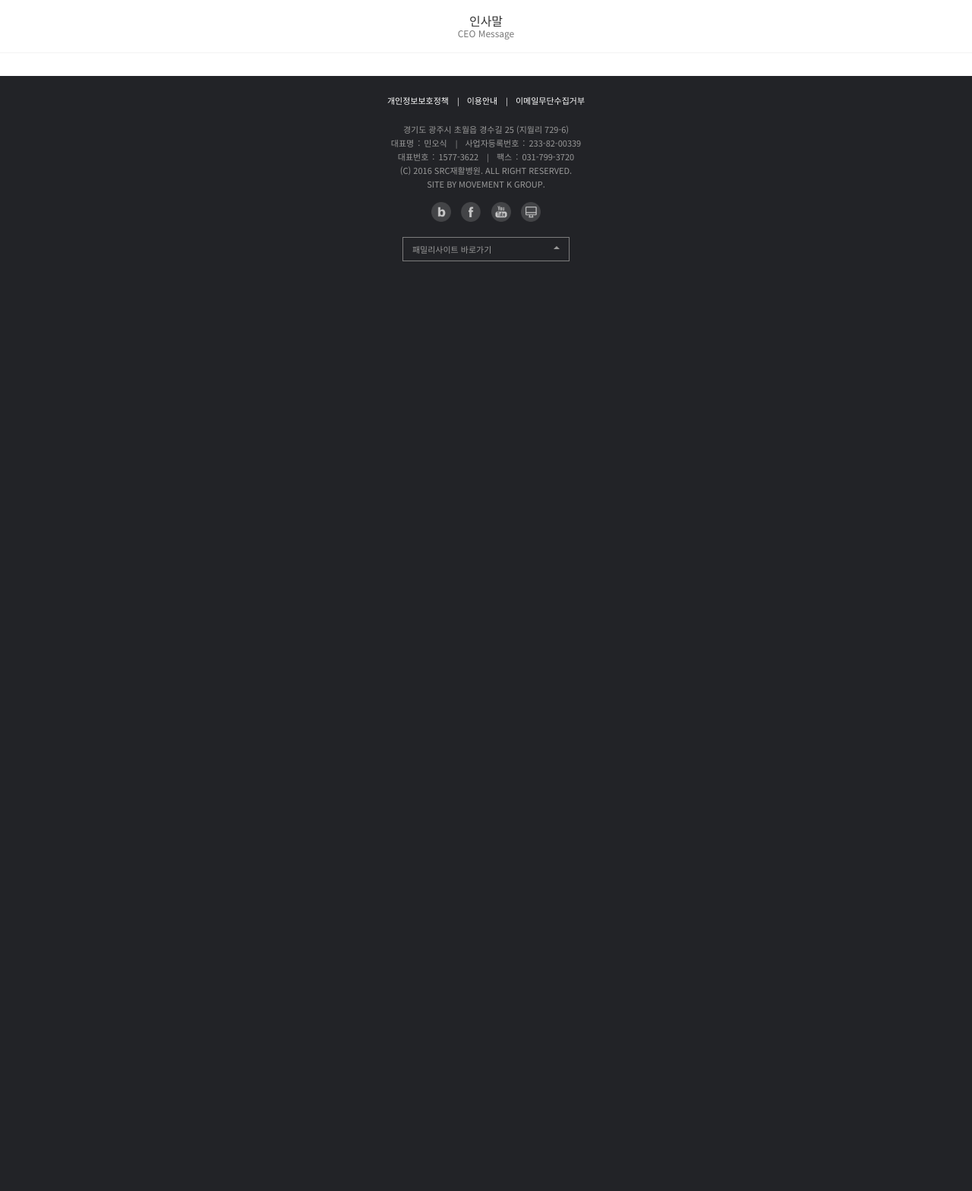
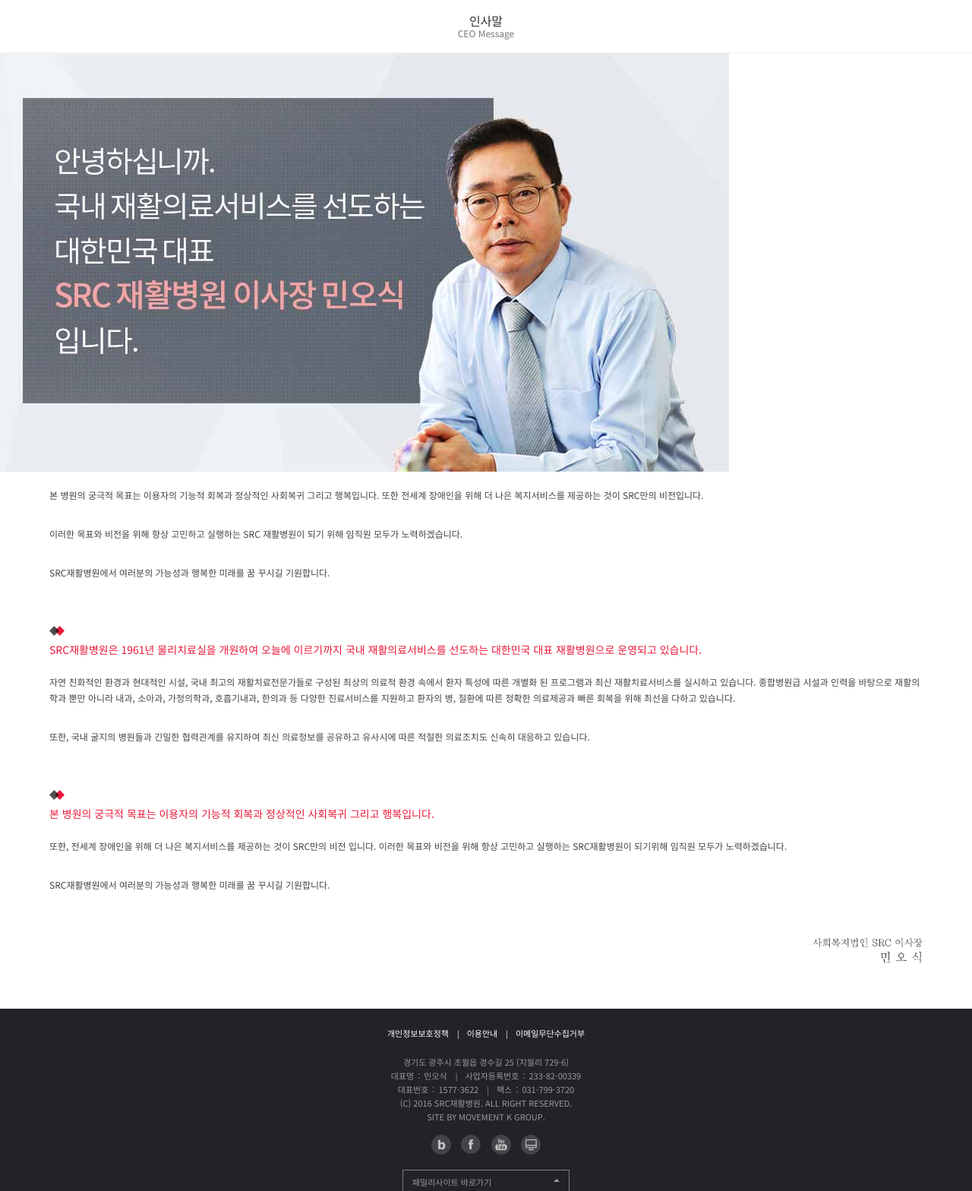
Before and after one commit to jjaekong/src, a PHP site: page /mobile/introduce/greeting.php in a window 1280 px wide. Shown: the part 77-1645 px from the top of the page at 76% size. Before the commit the page ends 421 px from the top, so only its background shows below. Run offline with PHP 8.4, Linux system fonts and the light colour scheme; some libraries are stand-ins or nearby versions.

Commit message:
병원소개 > 인사말 완료.

```diff
--- a/mobile/introduce/greeting.php
+++ b/mobile/introduce/greeting.php
@@ -10,32 +10,75 @@
 				<small>CEO Message</small>
 			</h2>
 		</div>
-		<section class="">
+		<section class="ceo-message">
 			<div class="section-header">
-
+				<h4>
+					<img class="img-responsive" src="/mobile/images/introduce/ceo_img.jpg" alt="안녕하십니까. 국내 재활의료서비스를 선도하는 대한민국 대표 SRC 재활병원 이사장 민오식 입니다." >
+				</h4>
 			</div>
-			<div class="section-content">
-
+			<div class="section-centent">
+			<div class="container">
+				<p>
+					본 병원의 궁극적 목표는 이용자의 기능적 회복과 정상적인 사회복귀 그리고 행복입니다.
+					또한 전세계 장애인을 위해 더 나은 복지서비스를 제공하는 것이 SRC만의 비전입니다.
+				</p>
+				<p>
+					이러한 목표와 비전을 위해 항상 고민하고 실행하는
+					SRC 재활병원이 되기 위해 임직원 모두가 노력하겠습니다.
+				</p>
+				<p>
+					SRC재활병원에서 여러분의 가능성과 행복한 미래를 꿈 꾸시길 기원합니다.
+				</p>
+			</div>
 			</div>
 		</section>
-		<section class="">
+		<div class="container">
+			<section class="intro">
 				<div class="section-header">
-
+					<h3>SRC재활병원은 1961년 물리치료실을 개원하여 오늘에 이르기까지 국내 재활의료서비스를 선도하는 대한민국 대표 재활병원으로 운영되고 있습니다.</h3>
 				</div>
-			<div class="section-content">
-
+				<div class="section-centent">
+					<p>
+						자연 친화적인 환경과 현대적인 시설, 국내 최고의 재활치료전문가들로 구성된 최상의 의료적 환경 속에서
+						환자 특성에 따른 개별화 된 프로그램과 최신 재활치료서비스를 실시하고 있습니다.
+						종합병원급 시설과 인력을 바탕으로 재활의학과 뿐만 아니라 내과, 소아과, 가정의학과, 호흡기내과, 한의과 등 다양한
+						진료서비스를 지원하고 환자의 병, 질환에 따른 정확한 의료제공과 빠른 회복을 위해 최선을 다하고 있습니다.
+					</p>
+					<p>
+						또한, 국내 굴지의 병원들과 긴밀한 협력관계를 유지하여 최신 의료정보를 공유하고 유사시에 따른 적절한 의료조치도 신속히 대응하고 있습니다.
+					</p>
 				</div>
 			</section>
-		<section class="">
+			<section class="recovery">
 				<div class="section-header">
-
+					<h3>본 병원의 궁극적 목표는 이용자의 기능적 회복과 정상적인 사회복귀 그리고 행복입니다.</h3>
 				</div>
-			<div class="section-content">
-
+				<div class="section-centent">
+					<p>
+						또한, 전세계 장애인을 위해 더 나은 복지서비스를 제공하는 것이 SRC만의 비전 입니다.
+						이러한 목표와 비전을 위해 항상 고민하고 실행하는 SRC재활병원이 되기위해 임직원 모두가 노력하겠습니다.
+					</p>
+					<p>
+						SRC재활병원에서 여러분의 가능성과 행복한 미래를 꿈 꾸시길 기원합니다.
+					</p>
 				</div>
 			</section>
+			<p>
+				<img class="img-responsive" src="/mobile/images/introduce/src_ceo.png" alt="사회복지법인 SRC 이사장 민 오 식">
+			</p>
+		</div>
 	</main>
 <style>
+/* greeting */
+/* ceo-message */
+.introduce.greeting p {font-size:12px; color:#444; line-height:21px; margin-bottom:30px; }
+.introduce.greeting p:last-child {margin-bottom:60px; }
+.introduce.greeting .ceo-message .section-header h4 {background:none !important; padding-top:0 !important; text-align:center; }
+
+.introduce.greeting .container > p {overflow:hidden; }
+.introduce.greeting .container > p img {width:145px; float:right;  }
+
+
 
 </style>
     <?php require_once($_SERVER['DOCUMENT_ROOT'].'/mobile/inc/footer.php'); ?>
```
Also changed, not shown: mobile/images/introduce/bg_test.png (added), mobile/images/introduce/ceo_img.jpg (added), mobile/images/introduce/ceo_message_img.jpg (deleted), mobile/images/introduce/mission_img.png (added), mobile/images/introduce/src_ceo.png (added). Lines whose indentation alone changed are shown as unchanged.
